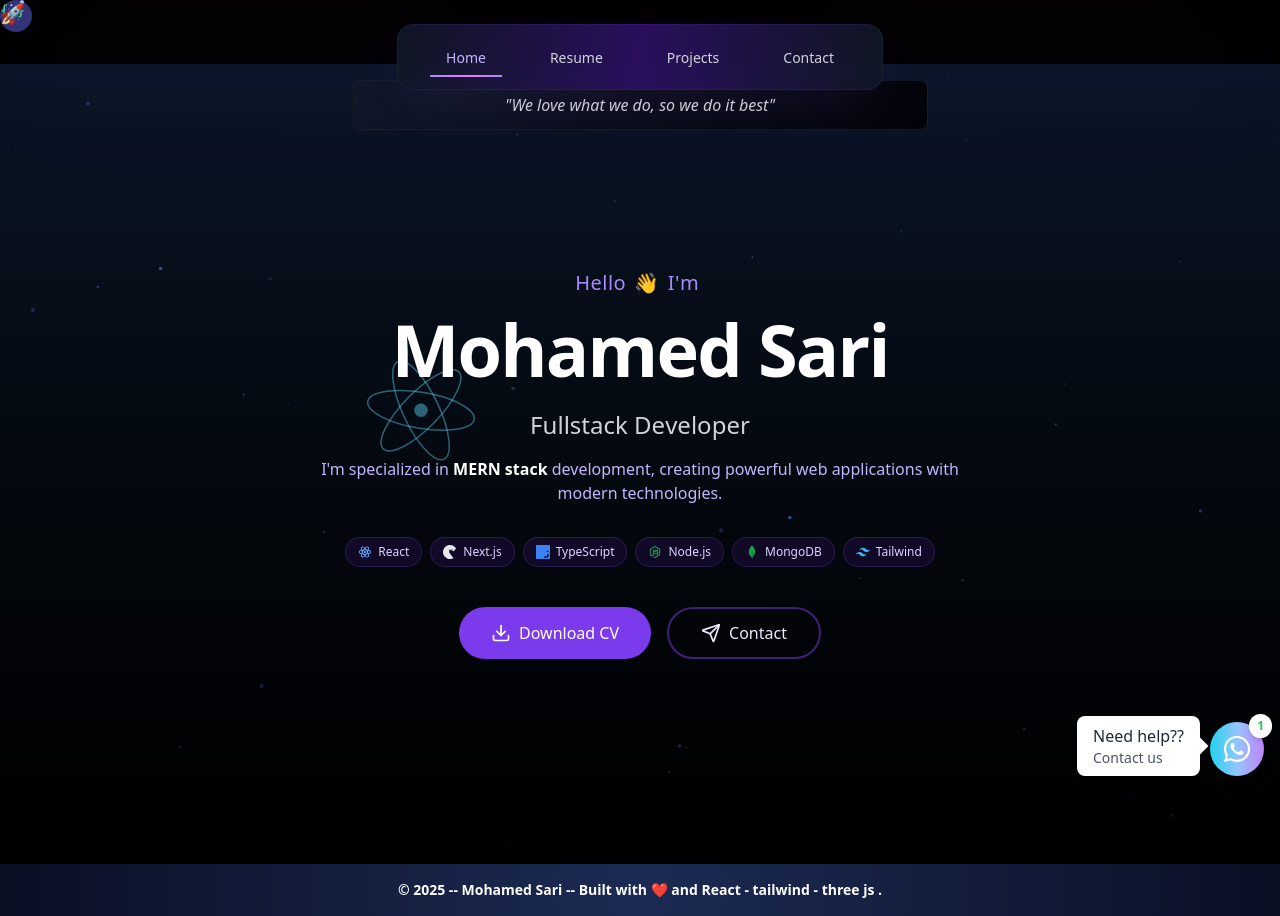
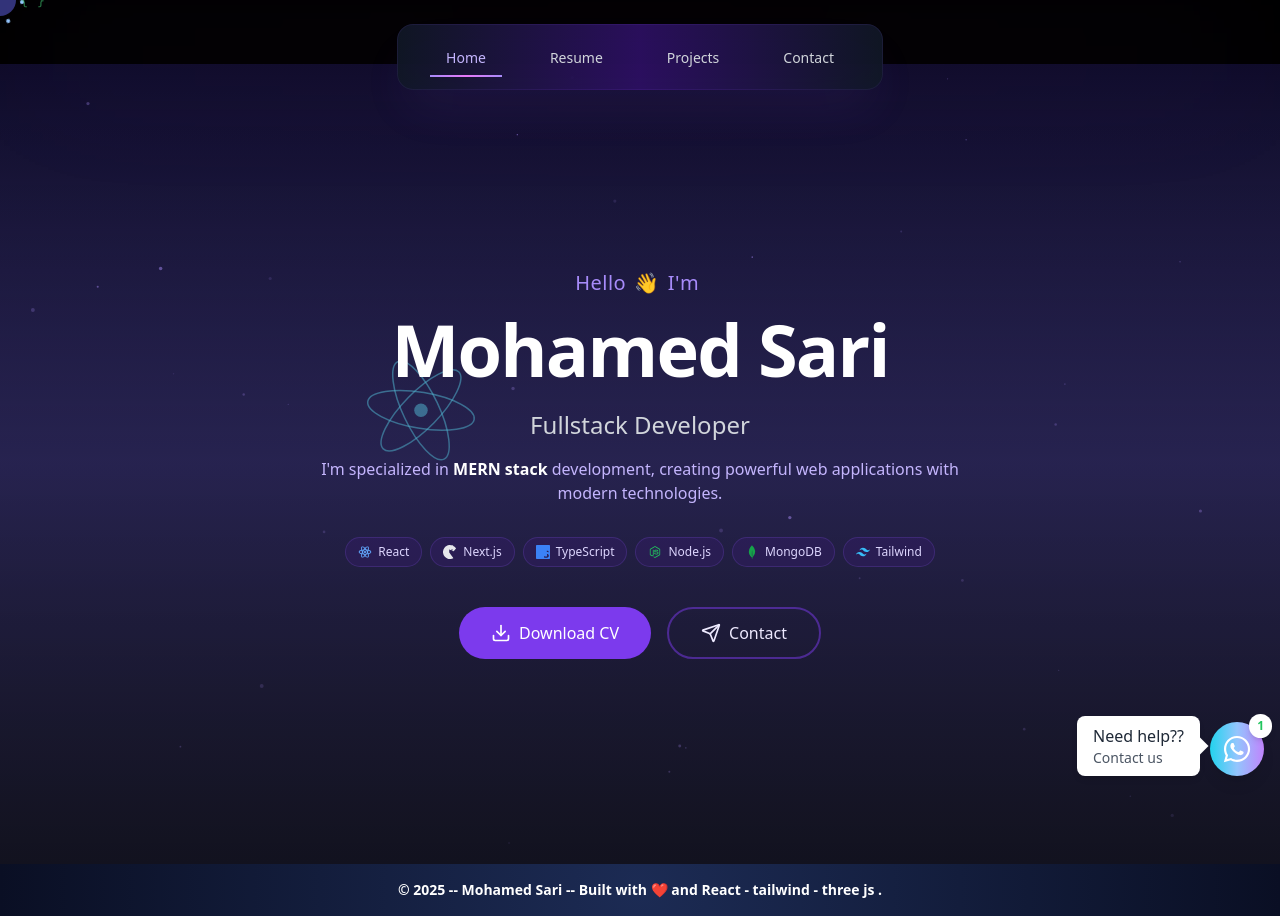
Before and after one commit to simo-sari07/sarix, a React (Vite) app: page / in a window 1280 px wide. Built offline with nearby package versions, Linux system fonts and the light colour scheme.

Commit message:
Update hero.jsx

```diff
--- a/src/components/hero/hero.jsx
+++ b/src/components/hero/hero.jsx
@@ -5,21 +5,7 @@
 import { Download, Send } from "lucide-react"
 import { Link } from "react-router-dom"
 
-// Quote component
-const Quote = () => {
-  return (
-    <motion.div
-      initial={{ opacity: 0, y: 20 }}
-      animate={{ opacity: 1, y: 0 }}
-      transition={{ delay: 1.2, duration: 0.8 }}
-      className="absolute top-4 left-0 right-0 mx-auto w-full max-w-xl text-center z-20"
-    >
-      <div className="bg-gradient-to-r from-gray-900/80 to-black/80 backdrop-blur-sm p-3 rounded-lg border border-gray-800/50">
-        <p className="text-gray-300 italic text-sm md:text-base">"We love what we do, so we do it best"</p>
-      </div>
-    </motion.div>
-  )
-}
+
 
 const GlowingButton = ({ children, primary = false, onClick }) => {
   const [isHovered, setIsHovered] = useState(false)
@@ -162,20 +148,21 @@
 
       time += prefersReducedMotion.current ? 0 : 0.008
 
-      // Dark space gradient background
+      // Dark space gradient background with Violet theme
       const gradient = ctx.createLinearGradient(0, 0, 0, canvas.height)
-      gradient.addColorStop(0, "#0a1628") // Deep navy
-      gradient.addColorStop(1, "#000000") // Black
+      gradient.addColorStop(0, "#0f0c29") // Dark violet/black
+      gradient.addColorStop(0.5, "#302b63") // Rich violet
+      gradient.addColorStop(1, "#24243e") // Deep purple/blue
       ctx.fillStyle = gradient
       ctx.fillRect(0, 0, canvas.width, canvas.height)
 
-      // Draw stars with subtle twinkle
+      // Draw stars with subtle twinkle (Violet/Blue tint)
       stars.forEach((star) => {
         if (prefersReducedMotion.current) {
-          ctx.fillStyle = `rgba(100, 150, 255, ${star.opacity})`
+          ctx.fillStyle = `rgba(167, 139, 250, ${star.opacity})` // Violet-400
         } else {
           const twinkle = Math.sin(time * star.twinkleSpeed * 100 + star.twinkleOffset) * 0.3 + 0.7
-          ctx.fillStyle = `rgba(100, 150, 255, ${star.opacity * twinkle})`
+          ctx.fillStyle = `rgba(167, 139, 250, ${star.opacity * twinkle})`
         }
 
         ctx.beginPath()
@@ -391,10 +378,9 @@
   return (
     <>
       <div
-        className={`relative min-h-screen flex items-center justify-center overflow-hidden ${isMobile ? "bg-gradient-to-b from-black to-violet-800" : ""}`}
+        className={`relative min-h-screen flex items-center justify-center overflow-hidden ${isMobile ? "bg-[linear-gradient(to_bottom,#0f0c29,#302b63,#24243e)]" : ""}`}
       >
-        {isMounted && <SpaceBackground />}
-        {!isMobile && <Quote />}
+        {isMounted && !isMobile && <SpaceBackground />}
 
         {!isMobile && <div className="absolute inset-0 bg-gradient-to-b from-transparent via-black/20 to-black/50" />}
 
```
